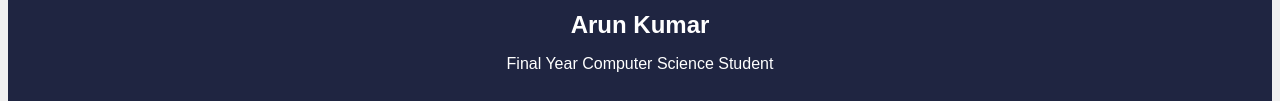
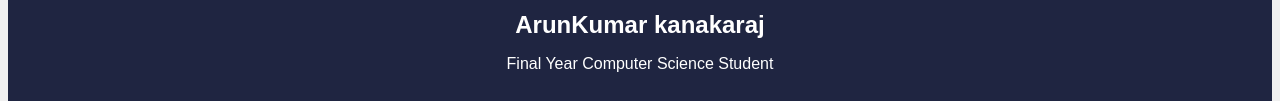
Before and after one commit to Arunkumar2104/DigitalPortofolio, a plain HTML site: page index.html in a window 1280 px wide. Shown: the part 187-288 px from the top of the page. Drawn offline with Linux system fonts and the light colour scheme.

Commit message:
Update index.html2

```diff
--- a/index.html
+++ b/index.html
@@ -9,8 +9,8 @@
 <body>
     <header>
         <div class="profile">
-            <img src="akak.jpg" alt="Arun Kumar">
-            <h1>Arun Kumar</h1>
+            <img src="akak.jpg" alt="ArunKumar kanakaraj">
+            <h1>ArunKumar kanakaraj</h1>
             <p>Final Year Computer Science Student</p>
         </div>
     </header>
@@ -69,7 +69,7 @@
     </section>
 
     <footer>
-        <p>&copy; 2023 Arun Kumar</p>
+        <p>&copy; 2023 ArunKumar k</p>
     </footer>
 </body>
 </html>
```
